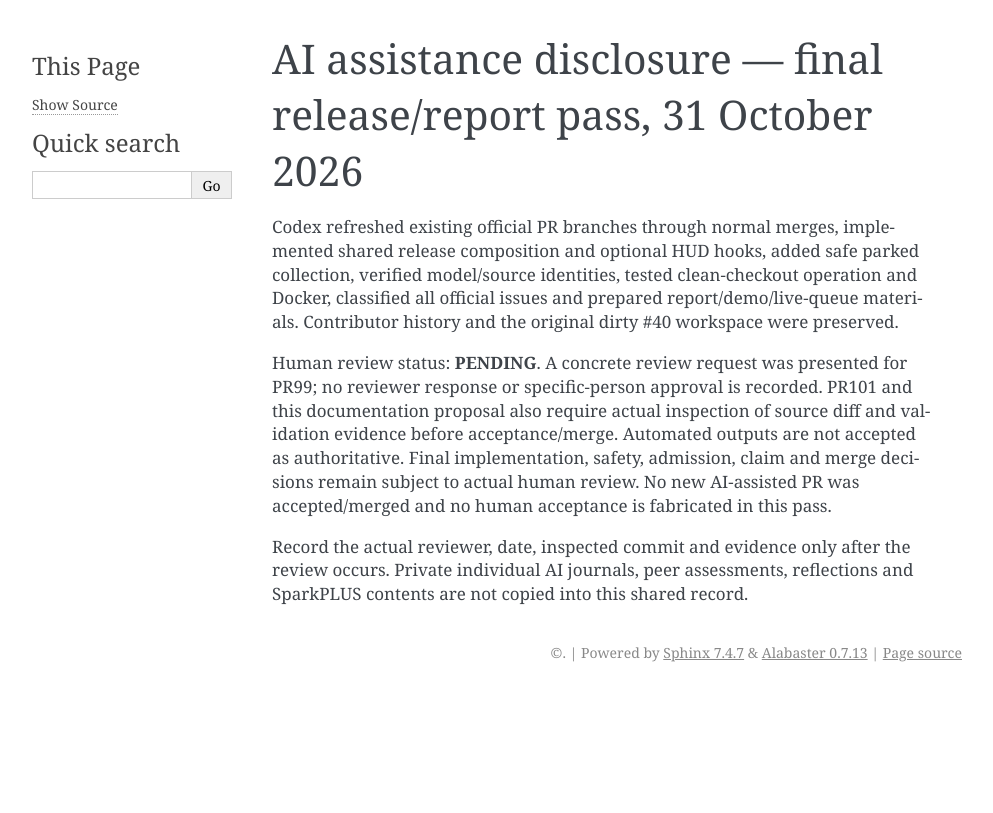
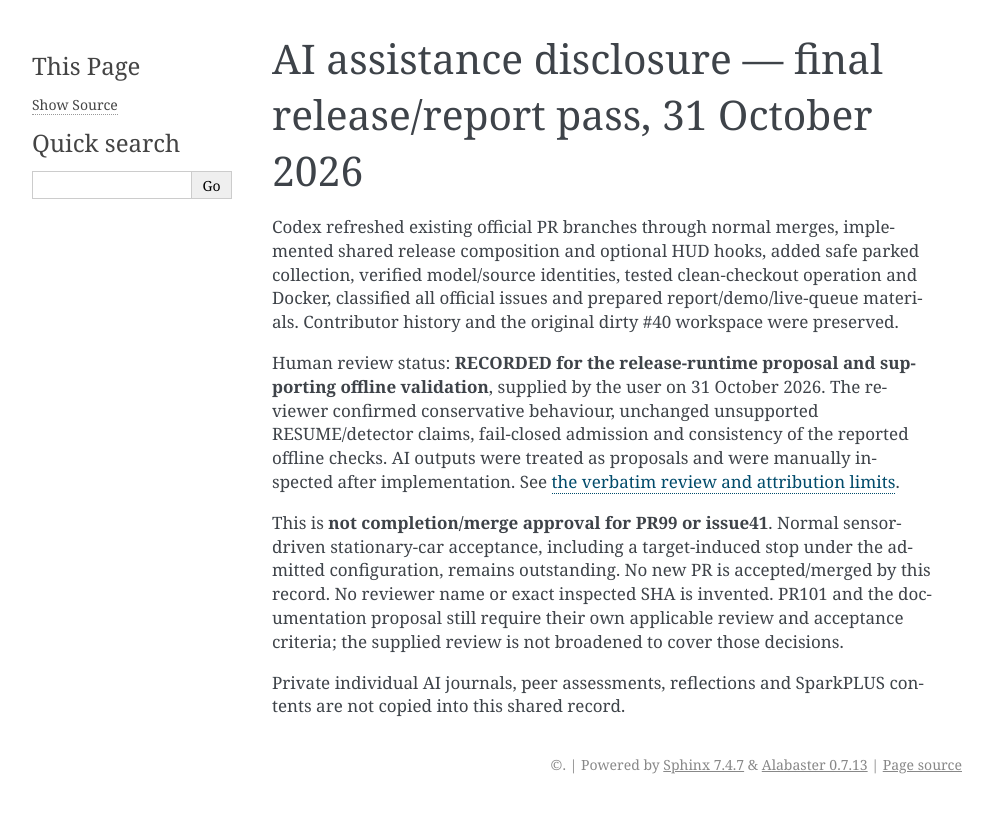
Before and after one commit to kkaaman/kkaaman-elec5308-a2-mo, a Sphinx documentation site: the page built from docs/evidence/release-20261031/ai-journal.md, in a window 1280 px wide. Shown: the top 813 px of the page, without its empty margins (148-1141 px from the left). Built offline with Sphinx 7.4.7, drawn with Linux system fonts in a browser that asks for light colours.

Commit message:
docs(review): record human runtime review without merge approval

```diff
--- a/docs/evidence/release-20261031/ai-journal.md
+++ b/docs/evidence/release-20261031/ai-journal.md
@@ -6,14 +6,19 @@ verified model/source identities, tested clean-checkout operation and Docker,
 classified all official issues and prepared report/demo/live-queue materials.
 Contributor history and the original dirty #40 workspace were preserved.
 
-Human review status: **PENDING**. A concrete review request was presented for
-PR99; no reviewer response or specific-person approval is recorded. PR101 and
-this documentation proposal also require actual inspection of source diff and
-validation evidence before acceptance/merge. Automated outputs are not
-accepted as authoritative. Final implementation, safety, admission, claim and
-merge decisions remain subject to actual human review. No new AI-assisted PR
-was accepted/merged and no human acceptance is fabricated in this pass.
+Human review status: **RECORDED for the release-runtime proposal and supporting
+offline validation**, supplied by the user on 31 October 2026. The reviewer
+confirmed conservative behaviour, unchanged unsupported RESUME/detector claims,
+fail-closed admission and consistency of the reported offline checks. AI outputs
+were treated as proposals and were manually inspected after implementation.
+See [the verbatim review and attribution limits](human-review-20261031.md).
 
-Record the actual reviewer, date, inspected commit and evidence only after the
-review occurs. Private individual AI journals, peer assessments, reflections and
-SparkPLUS contents are not copied into this shared record.
+This is **not completion/merge approval for PR99 or issue41**. Normal sensor-driven
+stationary-car acceptance, including a target-induced stop under the admitted
+configuration, remains outstanding. No new PR is accepted/merged by this record.
+No reviewer name or exact inspected SHA is invented. PR101 and the documentation
+proposal still require their own applicable review and acceptance criteria;
+the supplied review is not broadened to cover those decisions.
+
+Private individual AI journals, peer assessments, reflections and SparkPLUS
+contents are not copied into this shared record.
--- a/docs/evidence/release-20261031/validation.json
+++ b/docs/evidence/release-20261031/validation.json
@@ -18,7 +18,7 @@
   "original_dirty_files": "32/32 hashes unchanged",
   "docker": "real pinned YOLO, network none, protocol PASS; NOT accuracy or baseline timing",
   "clean_checkout": "PASS in preinstalled validation environment; verified model files restored",
-  "human_review": "PENDING",
+  "human_review": "User-supplied manual review recorded 2026-10-31 for release-runtime proposal/offline evidence; not PR99/#41 completion or merge approval; exact inspected SHA not specified",
   "merged_prs": [],
   "tag_created": false,
   "carla_started": false,
--- a/docs/index.rst
+++ b/docs/index.rst
@@ -120,3 +120,4 @@ demonstration for the autonomous perception and navigation library.
    release_live_queue
    release_presentation
    evidence/release-20261031/ai-journal
+   evidence/release-20261031/human-review-20261031
```
Also changed, not shown: docs/evidence/release-20261031/human-review-20261031.md (added, +16 -0 lines), docs/release_evidence_map.md (+8 -4 lines), docs/evidence/release-20261031/manifest.json.
